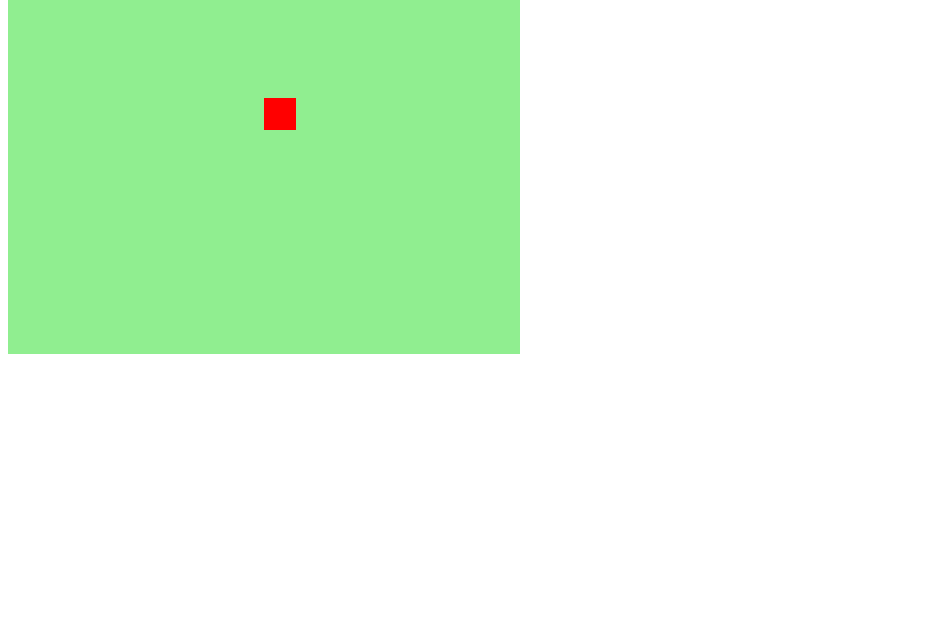
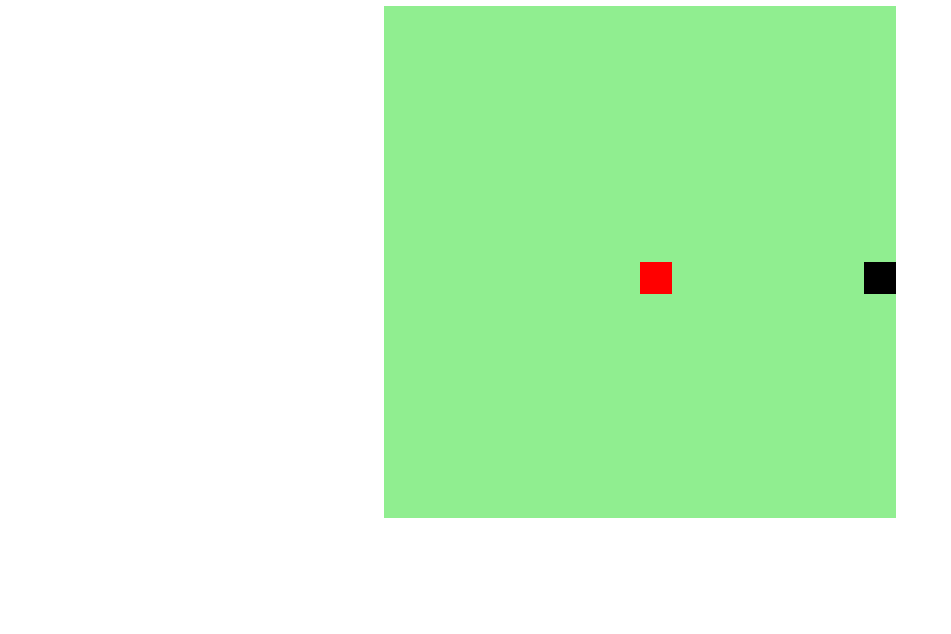
Before and after one commit to Cassiu-dev/Projeto_Snake, a plain HTML site: page index.html in a window 1280 px wide. Shown: the part 166-800 px from the top of the page, without its empty margins (0-951 px from the left). Drawn offline with Linux system fonts and the light colour scheme.

Commit message:
ultimo commit

```diff
--- a/index.html
+++ b/index.html
@@ -9,6 +9,7 @@
     <title>Snake Game</title>
 </head>
 <body>
+    <h1>Snake Game</h1>
     <canvas id="snake" width="512" height ="512">    </canvas>
 </body>
 </html>
--- a/script.js
+++ b/script.js
@@ -7,6 +7,10 @@ snake[0] = {
     y: 8 * box
 }
 let direction = "right";
+let food = {
+    x: Math.floor(Math.random() * 15 + 1 )* box,
+    y: Math.floor(Math.random() * 15 + 1 )* box
+}
 
 
 
@@ -22,9 +26,40 @@ function criarCobrinha(){
     }
 }
 
+function drawfood(){
+    context.fillStyle ="black";
+    context.fillRect(food.x, food.y, box, box);
+}
+
+document.addEventListener('keydown', update);
+
+function update (event){
+    if(event.keyCode == 37  && direction != "right") direction = "left";
+    if(event.keyCode == 38  && direction != "down") direction = "up";
+    if(event.keyCode == 39  && direction != "left") direction = "right";
+    if(event.keyCode == 40  && direction != "up") direction = "down";
+}
+
 function iniciarJogo (){
+
+
+
+    if(snake[0].x > 15* box && direction =="right") snake[0].x = 0;
+    if(snake[0].x < 0  && direction =="left") snake[0].x = 16;
+    if(snake[0].y > 15* box && direction =="down") snake[0].y = 0;
+    if(snake[0].y < 0  && direction =="up") snake[0].y = 16* box;
+
+    for (i = 1; i < snake.length; i++){
+        if(snake[0].x == snake[i].x && snake[0].y == snake[i].y){
+            clearInterval(jogo);
+            alert("Game Over : ( ")
+        }
+    }
+
+
     criarBG();
     criarCobrinha();
+    drawfood();
 
     let snakeX = snake[0].x;
     let snakeY = snake[0].y;
@@ -34,7 +69,17 @@ function iniciarJogo (){
     if(direction == "up") snakeY -= box;
     if(direction == "down") snakeY += box;
 
-    snake.pop();
+    if(snakeX != food.x || snakeY != food.y){
+        snake.pop();
+    }
+    else{food.Math.floor(Math.random() * 15 + 1)*box;
+    Math.floor(Math.random()*15 +1)*box;
+}
+
+
+
+
+
 
 
     let newHead =  {
--- a/style.css
+++ b/style.css
@@ -0,0 +1,10 @@
+body{
+    height : 95vh;
+    width: 95;
+    display: flex;
+    justify-content: center;
+    align-items: center;
+    flex-direction: column;
+    color: rgb(44,139,44);
+
+}
```
